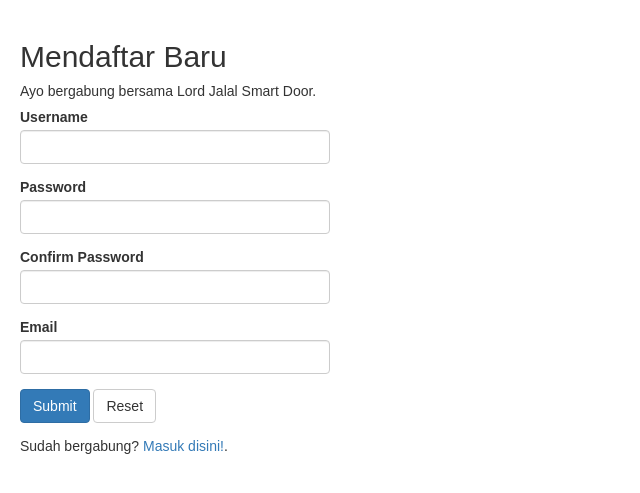
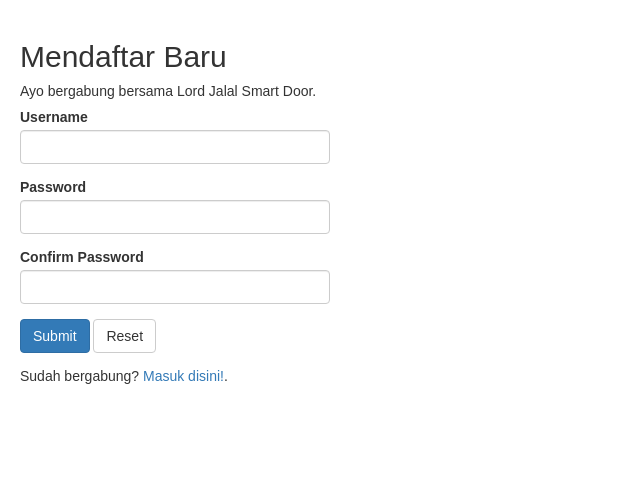
Before and after one commit to tsanpride/collab-iot-2019, a PHP site: page /register.php in a window 1280 px wide. Shown: the top 493 px of the page, without its empty margins (0-640 px from the left). Run offline with PHP 8.4, Linux system fonts and the light colour scheme; a stand-in replaces the project's code that opens the database connection.

Commit message:
register diperbaiki

```diff
--- a/register.php
+++ b/register.php
@@ -123,12 +123,7 @@ if($_SERVER["REQUEST_METHOD"] == "POST"){
                 <label>Confirm Password</label>
                 <input type="password" name="confirm_password" class="form-control" value="<?php echo $confirm_password; ?>">
                 <span class="help-block"><?php echo $confirm_password_err; ?></span>
-            </div>
-            <div class="form-group <?php echo (!empty($confirm_password_err)) ? 'has-error' : ''; ?>">
-                <label>Email</label>
-                <input type="text" name="email" class="form-control" value="<?php echo $confirm_password; ?>">
-                <span class="help-block"><?php echo $confirm_password_err; ?></span>
-            </div>
+         </div>
             <div class="form-group">
                 <input type="submit" class="btn btn-primary" value="Submit">
                 <input type="reset" class="btn btn-default" value="Reset">
```
